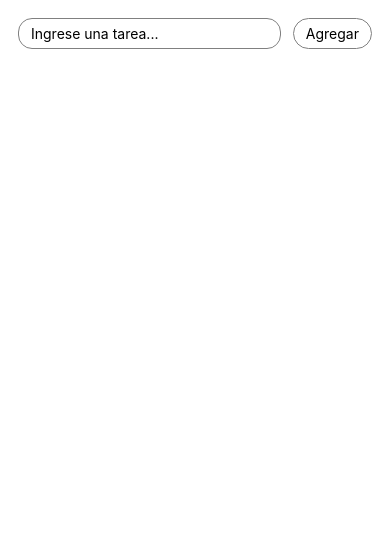
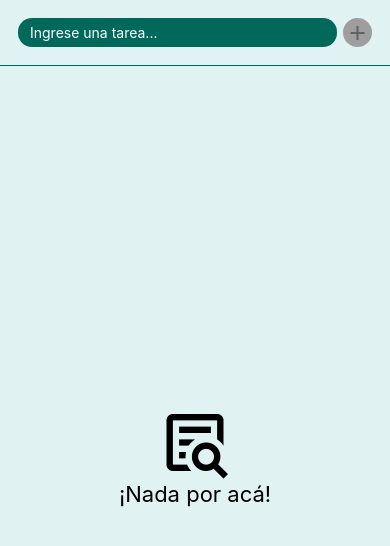
Before and after one commit to teemotinn/MyToDo, a React Native app: screen / in a window 390 px wide. Shown: the top 546 px of the page. Built offline with nearby package versions, Linux system fonts and the light colour scheme.

Commit message:
mejora-ux-estructura

```diff
--- a/App.js
+++ b/App.js
@@ -3,6 +3,6 @@ import MainScreen from './src/Screens/MainScreen'
 
 export default function App() {
   return (
-      <MainScreen/>
+    <MainScreen />
   )
 }
--- a/src/Components/AddTaskInput.jsx
+++ /dev/null
@@ -1,55 +0,0 @@
-import { StyleSheet, Text, View, TextInput, TouchableOpacity } from 'react-native'
-import React, { useState } from 'react'
-
-const AddTaskInput = ({
-    handleAddTask
-}) => {
-    const [taskTitle, setTaskTitle] = useState('')
-    return (
-        <View style={styles.addTaskContainer}>
-            <TextInput
-                value={taskTitle}
-                placeholder='Ingrese una tarea...'
-                onChangeText={setTaskTitle}
-                style={styles.addTaskInput}
-            />
-            <TouchableOpacity
-                onPress={() => { handleAddTask(taskTitle); setTaskTitle('') }}
-                style={styles.addTaskButton}
-            >
-                <Text>
-                    Agregar
-                </Text>
-            </TouchableOpacity>
-        </View>
-    )
-}
-
-export default AddTaskInput
-
-const styles = StyleSheet.create({
-    addTaskContainer: {
-        flexDirection: 'row',
-        alignItems: 'center',
-        justifyContent: 'space-between',
-    },
-    addTaskInput: {
-        flex: 1,
-        marginRight: 12,
-        borderColor: 'grey',
-        borderWidth: 1,
-        borderRadius: 14,
-        paddingVertical: 6,
-        paddingHorizontal: 12,
-    },
-    addTaskButton: {
-        alignSelf: 'stretch',
-        alignItems: 'center',
-        justifyContent: 'center',
-        borderColor: 'grey',
-        borderWidth: 1,
-        borderRadius: 100,
-        paddingVertical: 6,
-        paddingHorizontal: 12,
-    },
-})
--- a/src/Components/MyModal.jsx
+++ b/src/Components/MyModal.jsx
@@ -1,4 +1,4 @@
-import { StyleSheet, Text, View, Modal, Button } from 'react-native'
+import { StyleSheet, Text, View, Modal, Button, TouchableOpacity } from 'react-native'
 import React from 'react'
 
 const MyModal = ({
@@ -11,15 +11,29 @@ const MyModal = ({
     onSecondaryButtonPress
 }) => {
     return (
-        <Modal visible={visible} animationType='fade' transparent>
+        <Modal visible={visible} animationType='fade' transparent statusBarTranslucent>
             <View style={styles.modalContainer}>
                 <View style={styles.modalContent}>
                     <Text style={styles.title}>{title}</Text>
                     {content && <Text style={styles.content}>{content}</Text>}
                     <View style={styles.buttonContainer}>
-                        <Button title={primaryButtonLabel} onPress={onPrimaryButtonPress} />
+                        <TouchableOpacity
+                            onPress={onPrimaryButtonPress}
+                            style={styles.primaryButton}
+                        >
+                            <Text style={styles.primaryButtonText}>
+                                {primaryButtonLabel}
+                            </Text>
+                        </TouchableOpacity>
                         {secondaryButtonLabel && (
-                            <Button title={secondaryButtonLabel} onPress={onSecondaryButtonPress} />
+                            <TouchableOpacity
+                                onPress={onSecondaryButtonPress}
+                                style={styles.secondaryButton}
+                            >
+                                <Text style={styles.secondaryButtonText}>
+                                    {secondaryButtonLabel}
+                                </Text>
+                            </TouchableOpacity>
                         )}
                     </View>
                 </View>
@@ -46,16 +60,42 @@ const styles = StyleSheet.create({
         backgroundColor: '#fff',
         padding: 20,
         borderRadius: 20,
+        width: '100%',
+        maxWidth: 300
     },
     title: {
+        textAlign: 'center',
         fontSize: 18,
         fontWeight: 'bold',
-        marginBottom: 10,
+        marginBottom: 12,
     },
     content: {
-        marginBottom: 10,
+        textAlign:'center',
+        marginBottom: 18,
     },
     buttonContainer: {
         flexDirection: 'column',
     },
+    primaryButton: {
+        backgroundColor: '#00695C',
+        borderRadius: 100,
+        paddingHorizontal: 12,
+        paddingVertical: 8
+    },
+    secondaryButton: {
+        marginTop: 6,
+        borderColor: '#00695C',
+        borderWidth: 1,
+        borderRadius: 100,
+        paddingHorizontal: 12,
+        paddingVertical: 8
+    },
+    primaryButtonText: {
+        textAlign: 'center',
+        color: '#FFF'
+    },
+    secondaryButtonText: {
+        textAlign: 'center',
+        color: '#00695C'
+    }
 })
--- /dev/null
+++ b/src/Components/NotFoundMessage.jsx
@@ -0,0 +1,30 @@
+import { ScrollView, StyleSheet, Text } from 'react-native'
+import React from 'react'
+import { MaterialCommunityIcons } from '@expo/vector-icons'
+
+const NotFoundMessage = () => {
+    return (
+        <ScrollView contentContainerStyle={styles.container}>
+            <MaterialCommunityIcons
+                name={'text-box-search-outline'}
+                size={76}
+            />
+            <Text style={styles.message}>¡Nada por acá!</Text>
+        </ScrollView>
+    )
+}
+
+export default NotFoundMessage
+
+const styles = StyleSheet.create({
+    container: {
+        flex: 1,
+        alignItems: 'center',
+        justifyContent: 'center',
+        padding: 24
+    },
+    message: {
+        textAlign: 'center',
+        fontSize: 22
+    }
+})
--- a/src/Components/Task.jsx
+++ b/src/Components/TaskList/RenderItemTask .jsx
@@ -2,10 +2,10 @@ import { StyleSheet, Text, View, TouchableOpacity } from 'react-native';
 import React from 'react';
 import { MaterialCommunityIcons } from '@expo/vector-icons';
 
-const Task = ({ task, handleCompleteTask, handleDeleteTask }) => {
+const RenderItemTask = ({ task, handleCompleteTask, handleDeleteTask }) => {
     return (
-        <View style={styles.tasktask}>
-            <Text style={[task.completed && styles.completedTask]}>
+        <View style={styles.task}>
+            <Text style={[styles.title, task.completed && styles.completedTask]}>
                 {task.title}
             </Text>
             <View style={styles.taskMenu}>
@@ -19,12 +19,12 @@ const Task = ({ task, handleCompleteTask, handleDeleteTask }) => {
                     />
                 </TouchableOpacity>
                 <TouchableOpacity
-                    onPress={() => { handleDeleteTask(task.id) }}
+                    onPress={() => { handleDeleteTask(task) }}
                 >
                     <MaterialCommunityIcons
                         name={'delete'}
                         size={24}
-                        color={'red'}
+                        color={'#b71c1c'}
                     />
                 </TouchableOpacity>
             </View>
@@ -32,18 +32,30 @@ const Task = ({ task, handleCompleteTask, handleDeleteTask }) => {
     )
 }
 
-export default Task
+export default RenderItemTask
 
 const styles = StyleSheet.create({
-    tasktask: {
+    task: {
         flexDirection: 'row',
         alignItems: 'center',
         justifyContent: 'space-between',
-        marginTop: 4,
-        borderColor: 'grey',
-        borderRadius: 14,
-        borderWidth: 1,
-        padding: 8
+        marginBottom: 8,
+        borderRadius: 10,
+        paddingVertical: 8,
+        paddingLeft: 14,
+        paddingRight: 6,
+        shadowColor: "#000",
+        backgroundColor: '#FFF',
+        shadowOffset: {
+            width: 0,
+            height: 2,
+        },
+        shadowOpacity: 0.23,
+        shadowRadius: 2.62,
+        elevation: 4,
+    },
+    title: {
+        flexShrink: 1
     },
     taskMenu: {
         flexDirection: 'row',
--- /dev/null
+++ b/src/Components/TaskList/index.jsx
@@ -0,0 +1,34 @@
+import { FlatList, StyleSheet } from "react-native";
+import React from "react";
+import RenderItemTask from "./RenderItemTask ";
+
+const TaskList = ({
+    tasks,
+    handleCompleteTask,
+    handleDeleteTask
+}) => {
+    return (
+        <FlatList
+            data={tasks}
+            renderItem={({ item }) =>
+                <RenderItemTask
+                    task={item}
+                    handleCompleteTask={handleCompleteTask}
+                    handleDeleteTask={handleDeleteTask}
+                />
+            }
+            keyExtractor={(item) => item.id.toString()}
+            contentContainerStyle={styles.taskList}
+        />
+    );
+};
+
+export default TaskList;
+
+const styles = StyleSheet.create({
+    taskList: {
+        flexGrow: 1,
+        paddingHorizontal: 18,
+        paddingVertical: 12
+    }
+})
--- /dev/null
+++ b/src/Components/TopBar.jsx
@@ -0,0 +1,77 @@
+import { StyleSheet, View, TextInput, TouchableOpacity } from 'react-native'
+import React, { useState } from 'react'
+import { MaterialCommunityIcons } from '@expo/vector-icons'
+
+const TopBar = ({
+    handleAddTask
+}) => {
+    const [taskTitle, setTaskTitle] = useState('')
+
+    const isAddTaskButtonDisabled = () => {
+        return (taskTitle.trim() === '')
+    }
+
+    const handleAddTaskAndResetInput = () => {
+        handleAddTask(taskTitle)
+        setTaskTitle('')
+    }
+
+    return (
+        <View style={styles.addTaskContainer}>
+            <TextInput
+                value={taskTitle}
+                placeholder='Ingrese una tarea...'
+                onChangeText={setTaskTitle}
+                style={styles.addTaskInput}
+                placeholderTextColor={'#FFF'}
+                enablesReturnKeyAutomatically
+                onSubmitEditing={handleAddTaskAndResetInput}
+            />
+            <TouchableOpacity
+                onPress={handleAddTaskAndResetInput}
+                style={[styles.addTaskButton, isAddTaskButtonDisabled() && styles.addTaskButtonDisabled]}
+                disabled={isAddTaskButtonDisabled()}
+            >
+                <MaterialCommunityIcons
+                    name={'plus'}
+                    size={24}
+                    color={!isAddTaskButtonDisabled() ? '#FFF' : '#616161'}
+                />
+            </TouchableOpacity>
+        </View>
+    )
+}
+
+export default TopBar
+
+const styles = StyleSheet.create({
+    addTaskContainer: {
+        flexDirection: 'row',
+        alignItems: 'center',
+        justifyContent: 'space-between',
+        padding: 18,
+        borderBottomWidth: 0.4,
+        borderBottomColor: '#00695C'
+    },
+    addTaskInput: {
+        flex: 1,
+        marginRight: 6,
+        backgroundColor: '#00695C',
+        color: '#FFF',
+        borderRadius: 14,
+        paddingVertical: 6,
+        paddingHorizontal: 12,
+    },
+    addTaskButton: {
+        backgroundColor: '#2E7D32',
+        alignSelf: 'stretch',
+        alignItems: 'center',
+        justifyContent: 'center',
+        borderRadius: 100,
+        paddingVertical: 6,
+        aspectRatio: 1
+    },
+    addTaskButtonDisabled: {
+        backgroundColor: '#9E9E9E'
+    },
+})
--- a/src/Screens/MainScreen.jsx
+++ b/src/Screens/MainScreen.jsx
@@ -1,14 +1,15 @@
-import { View, FlatList, StyleSheet } from 'react-native';
-import React, { useState } from 'react';
-import Constants from 'expo-constants';
-import * as NavigationBar from 'expo-navigation-bar';
-import MyModal from '../Components/MyModal';
-import Task from '../Components/Task';
-import AddTaskInput from '../Components/AddTaskInput';
+import { View, StyleSheet } from 'react-native'
+import React, { useState } from 'react'
+import Constants from 'expo-constants'
+import * as NavigationBar from 'expo-navigation-bar'
+import Modal from '../Components/MyModal'
+import TopBar from '../Components/TopBar'
+import TaskList from "../Components/TaskList"
+import NotFoundMessage from '../Components/NotFoundMessage'
 
 export default function MainScreen() {
     const [tasks, setTasks] = useState([])
-    const [selectedTaskId, setSelectedTaskId] = useState('')
+    const [selectedTask, setSelectedTask] = useState()
     const [isDeleteModalVisible, setIsDeleteModalVisible] = useState(false)
 
     const handleAddTask = (taskTitle) => {
@@ -28,38 +29,36 @@ export default function MainScreen() {
         )
     }
 
-    const handleDeleteTask = (taskId) => {
-        setSelectedTaskId(taskId)
+    const handleDeleteTask = (task) => {
+        setSelectedTask(task)
         setIsDeleteModalVisible(true)
     };
 
     const deleteTask = () => {
-        setTasks(tasks.filter((task) => task.id !== selectedTaskId));
+        setTasks(tasks.filter((task) => task.id !== (selectedTask?.id ?? '')));
         setIsDeleteModalVisible(false);
     }
 
-    NavigationBar.setBackgroundColorAsync("white");
+    NavigationBar.setBackgroundColorAsync("#E0F2F1");
 
     return (
         <View style={styles.container}>
-            <AddTaskInput
+            <TopBar
                 handleAddTask={handleAddTask}
             />
-            <FlatList
-                data={tasks}
-                renderItem={({ item }) =>
-                    <Task
-                        task={item}
-                        handleCompleteTask={handleCompleteTask}
-                        handleDeleteTask={handleDeleteTask}
-                    />
-                }
-                keyExtractor={(item) => item.id.toString()}
-                contentContainerStyle={styles.tasksList}
-            />
-            <MyModal
+            {tasks.length !== 0
+                ? <TaskList
+                    tasks={tasks}
+                    handleCompleteTask={handleCompleteTask}
+                    handleDeleteTask={handleDeleteTask}
+                />
+                : <NotFoundMessage />
+
+            }
+            <Modal
                 visible={isDeleteModalVisible}
                 title={'¿Eliminar tarea?'}
+                content={'Se borrará la tarea' + (selectedTask?.title && (' "' + selectedTask.title + '"')) + '.'}
                 primaryButtonLabel={'Sí, eliminar'}
                 secondaryButtonLabel={'No, cancelar'}
                 onPrimaryButtonPress={deleteTask}
@@ -71,11 +70,8 @@ export default function MainScreen() {
 
 const styles = StyleSheet.create({
     container: {
-        padding: 18,
-        marginTop: Constants.statusBarHeight
-    },
-    tasksList: {
-        flexGrow: 1,
-        marginTop: 12
+        paddingTop: Constants.statusBarHeight,
+        backgroundColor: '#E0F2F1',
+        flex: 1
     },
 });
```
